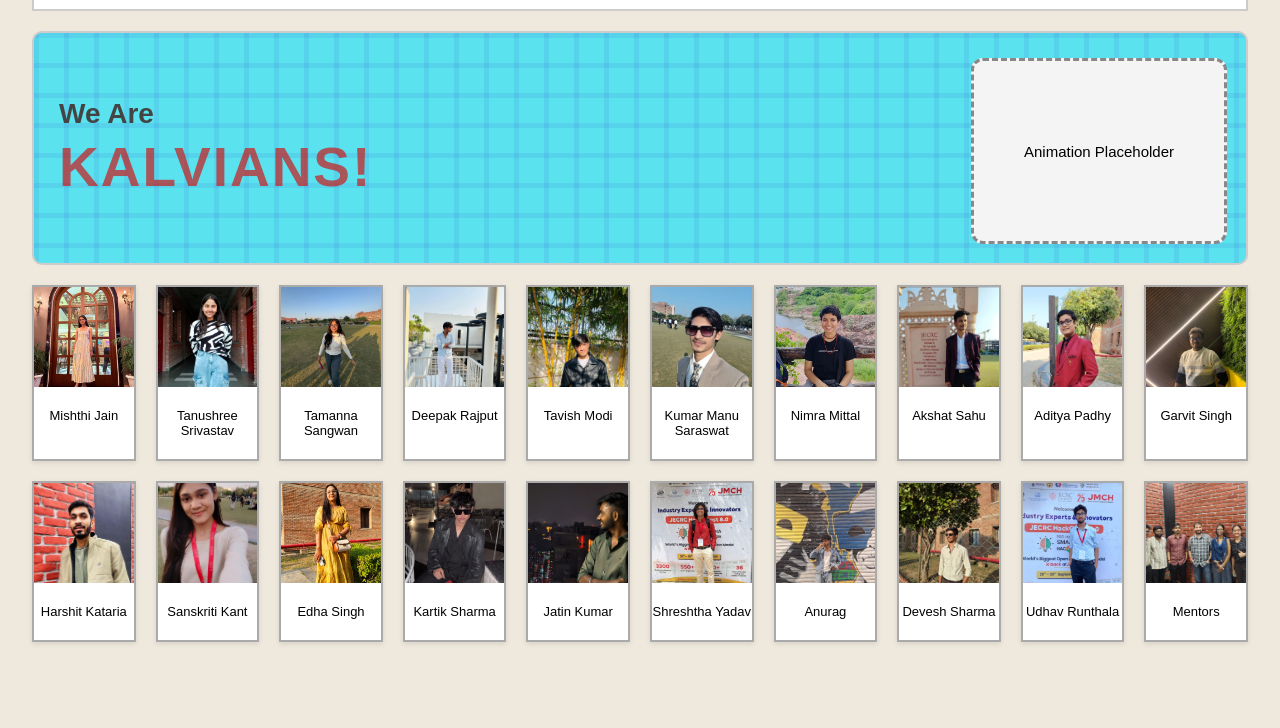
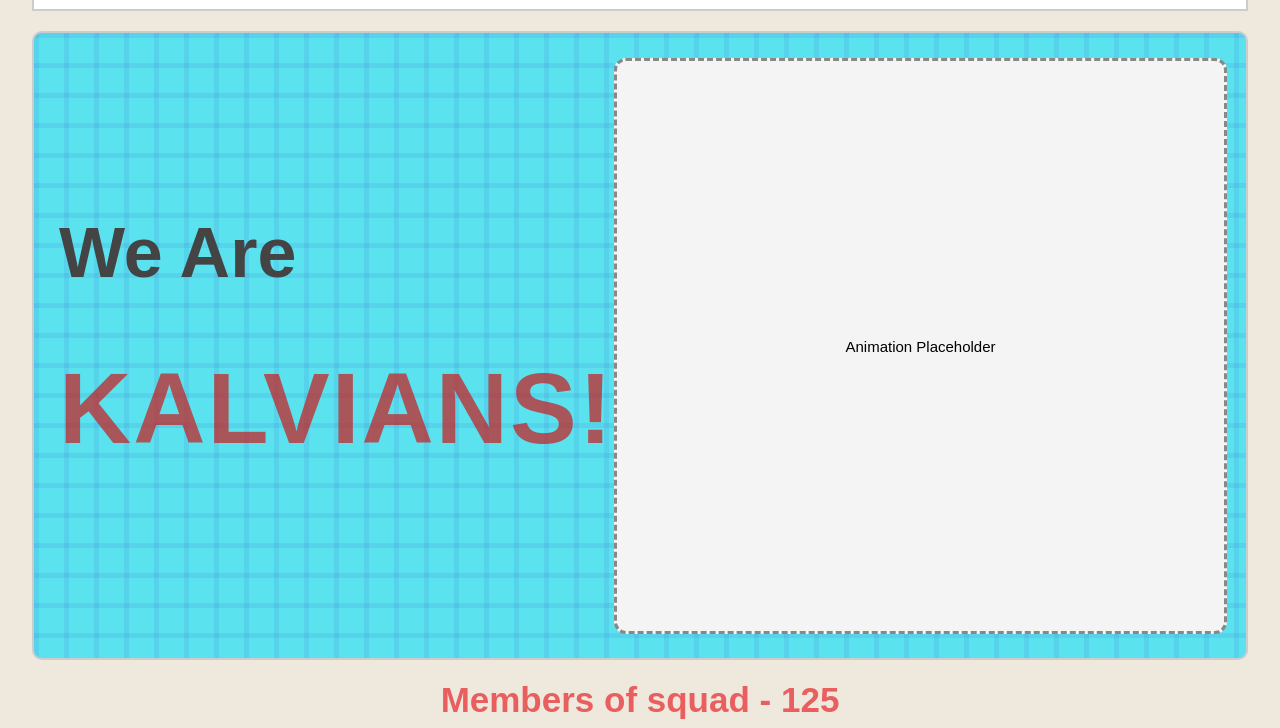
Before and after one commit to adityapadhys125-svg/Squad-125-A, a plain HTML site: page Kal 125/index.html in a window 1280 px wide. Shown: the part 72-800 px from the top of the page. Drawn offline with Linux system fonts and the light colour scheme.

Commit message:
box action

```diff
--- a/Kal 125/index.html
+++ b/Kal 125/index.html
@@ -35,7 +35,9 @@
     </div>
 
 </div>
-
+<div>
+ <h1 id="head">Members of squad - 125</h1>
+</div>
 
     <!-- 20 CARD GRID (10 per row on desktop) -->
     <div class="cards-grid">
--- a/Kal 125/styles.css
+++ b/Kal 125/styles.css
@@ -33,7 +33,12 @@ h1 {
     height: 35px;
     cursor: pointer;
 }
-
+#head {
+    text-align: center;
+    margin: 20px 0;
+    font-size: 35px;
+    color: #e95f5f;
+}
 /* ---------------------------------- */
 /* GROUP PHOTO — NOW PHOTO-READY      */
 /* ---------------------------------- */
@@ -170,6 +175,7 @@ body.dark .card-img {
     border-color: #30363d;
 }
 
+
 /* Dark mode button */
 .dark-toggle {
     margin-right: 2rem;
@@ -241,11 +247,12 @@ body.dark .card-title {
 .hero-section {
     display: flex;
     justify-content: space-between;
-    align-items: center;
+
     background: #5be2ef;
     border-radius: 10px;
     padding: 25px;
     margin: 20px 0;
+    height: 575px;
     border: 2px solid #ccc;
 
     /* EVEN GRID BACKGROUND */
@@ -261,13 +268,13 @@ body.dark .card-title {
 
 /* Left Text */
 .hero-text h2 {
-    font-size: 28px;
-    margin: 0;
+    font-size: 70px;
+    margin-top: 155px;
     color: #444;
 }
 
 .kalvians {
-    font-size: 55px;
+    font-size: 100px;
     font-weight: 900;
     margin-top: 5px;
     color: #d01212ac; /* bright exaggerated color */
@@ -276,8 +283,8 @@ body.dark .card-title {
 
 /* Right Animation Box */
 .hero-animation {
-    width: 250px;
-    height: 180px;
+    width: 700px;
+    height: 570px;
 }
 
 .animation-box {
```
